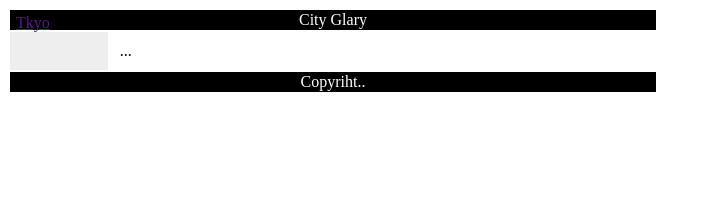
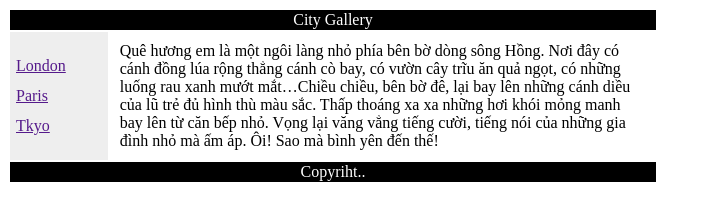
Before and after one commit to NgoThanhTung-2002/Web_FE_Cban, a plain HTML site: page DesignLayout_table/index.html in a window 1280 px wide. Shown: the whole page, without its empty margins (0-709 px from the left). Drawn offline with Linux system fonts and the light colour scheme.

Commit message:
update code layout voi table

```diff
--- a/DesignLayout_table/index.html
+++ b/DesignLayout_table/index.html
@@ -23,7 +23,7 @@
         #nav>ul{
             list-style-type: none;
             text-indent: -35px;
-            margin-top: -100px;
+            /* margin-top: -100px; */
         }
         #nav>li>a{
             text-decoration: none;
@@ -45,7 +45,7 @@
 <body>
     <table>
         <tr>
-            <td id="header" colspan="2">City Glary</td>
+            <td id="header" colspan="2">City Gallery</td>
         </tr>
         <tr>
             <td id="nav">
@@ -55,7 +55,7 @@
                     <li><a href="">Tkyo</a></li>
                 </ul>
             </td>
-            <td id="main">...</td>
+            <td id="main">Quê hương em là một ngôi làng nhỏ phía bên bờ dòng sông Hồng. Nơi đây có cánh đồng lúa rộng thẳng cánh cò bay, có vườn cây trĩu ăn quả ngọt, có những luống rau xanh mướt mắt…Chiều chiều, bên bờ đê, lại bay lên những cánh diều của lũ trẻ đủ hình thù màu sắc. Thấp thoáng xa xa những hơi khói mỏng manh bay lên từ căn bếp nhỏ. Vọng lại văng vẳng tiếng cười, tiếng nói của những gia đình nhỏ mà ấm áp. Ôi! Sao mà bình yên đến thế!</td>
         </tr>
         <tr>
             <td id="footer" colspan="2">Copyriht..</td>
```
